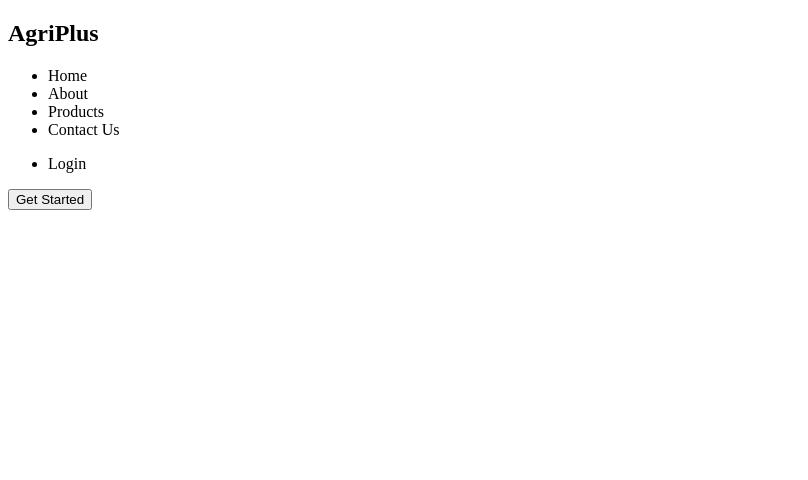
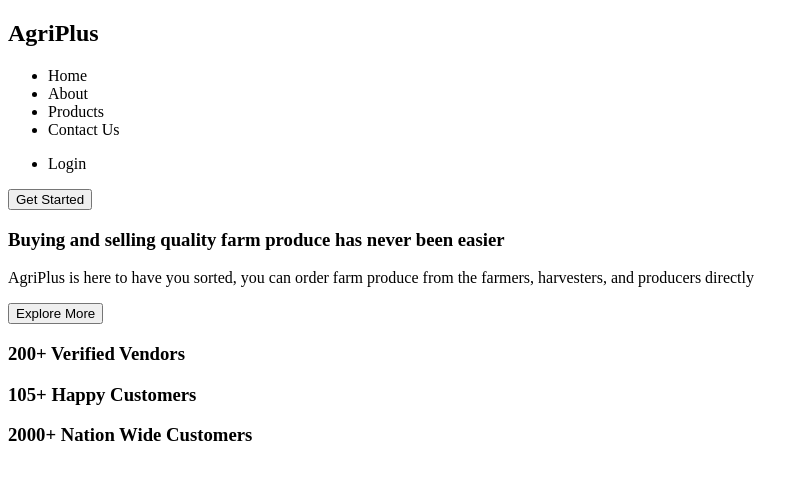
Before and after one commit to collinskigen/AgriPlus, a plain HTML site: page index.html in a window 1280 px wide. Shown: the whole page, without its empty margins (0-808 px from the left). Drawn offline with Linux system fonts and the light colour scheme.

Commit message:
Create landing page
The site will now have a landing page with welcoming information

```diff
--- a/index.html
+++ b/index.html
@@ -1,11 +1,13 @@
 <!DOCTYPE html>
 <html lang="en">
+
 <head>
     <meta charset="UTF-8">
     <meta http-equiv="X-UA-Compatible" content="IE=edge">
     <meta name="viewport" content="width=device-width, initial-scale=1.0">
     <title>AgriPlus</title>
 </head>
+
 <body>
     <!-- nav bar section -->
     <section id="nav">
@@ -33,6 +35,26 @@
             </div>
         </div>
         <!-- End navbar section -->
+
+        <!-- landing page -->
+        <section id="hero">
+            <div class="hero">
+                <div class="hero-text">
+                    <h1>Buying and selling quality farm produce has never been easier</h1>
+                    <p>AgriPlus is here to have you sorted, you can order farm produce from the farmers, harvesters, and
+                        producers directly</p>
+                    <button class="btn">Explore More</button>
+                </div>
+                <div class="hero-bar">
+                    <h3>200+ <span>Verified Vendors</span></h3>
+                    <h3>105+ <span>Happy Customers</span></h3>
+                    <h3>2000+ <span>Nation Wide Customers</span></h3>
+                </div>
+
+            </div>
+        </section>
     </section>
+    <!-- End landing page section  -->
 </body>
+
 </html>
```
